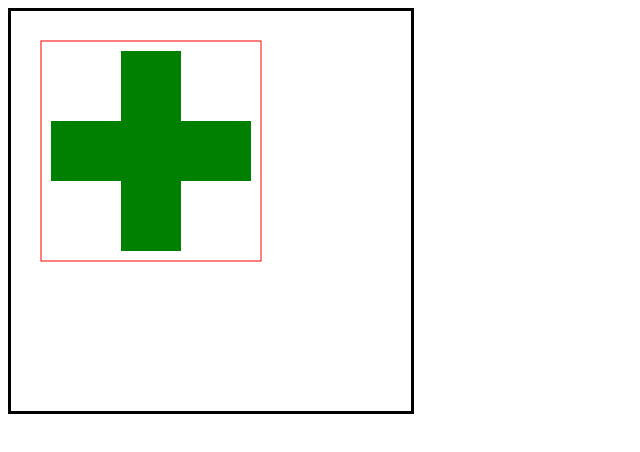
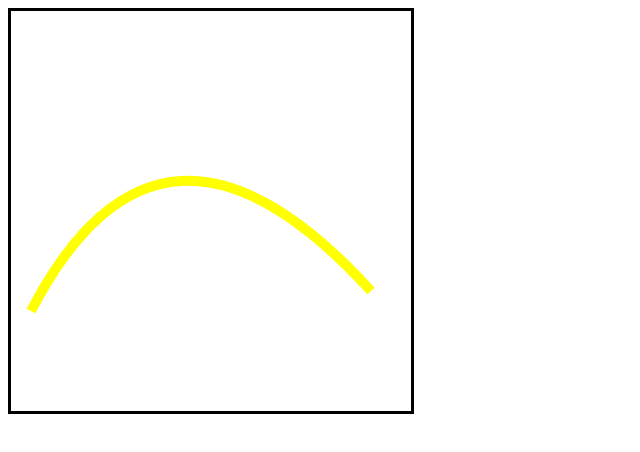
Before and after one commit to Saoa35/HTML5---CSS3-Advanced, a plain HTML site: page Lesson5/2/index.html in a window 1280 px wide. Shown: the whole page, without its empty margins (0-640 px from the left). Drawn offline with Linux system fonts and the light colour scheme.

Commit message:
made a curve

```diff
--- a/Lesson5/2/index.html
+++ b/Lesson5/2/index.html
@@ -29,14 +29,22 @@
             // context.restore();
 
 
-            context.fillStyle = "green";
-            context.fillRect(40, 40, 200, 200);
-            context.clearRect(40, 40, 70, 70);
-            context.clearRect(170, 170, 70, 70);
-            context.clearRect(170, 40, 70, 70);
-            context.clearRect(40, 170, 70, 70);
-            context.strokeStyle = "red";
-            context.strokeRect(30, 30, 220, 220);
+            // context.fillStyle = "green";
+            // context.fillRect(40, 40, 200, 200);
+            // context.clearRect(40, 40, 70, 70);
+            // context.clearRect(170, 170, 70, 70);
+            // context.clearRect(170, 40, 70, 70);
+            // context.clearRect(40, 170, 70, 70);
+            // context.strokeStyle = "red";
+            // context.strokeRect(30, 30, 220, 220);
+
+
+            context.moveTo(20, 300);
+            context.quadraticCurveTo(150, 50, 360, 280);
+            context.lineWidth = 10;
+            context.strokeStyle = "yellow";
+            context.stroke();
+
         }
     </script>
 
```
